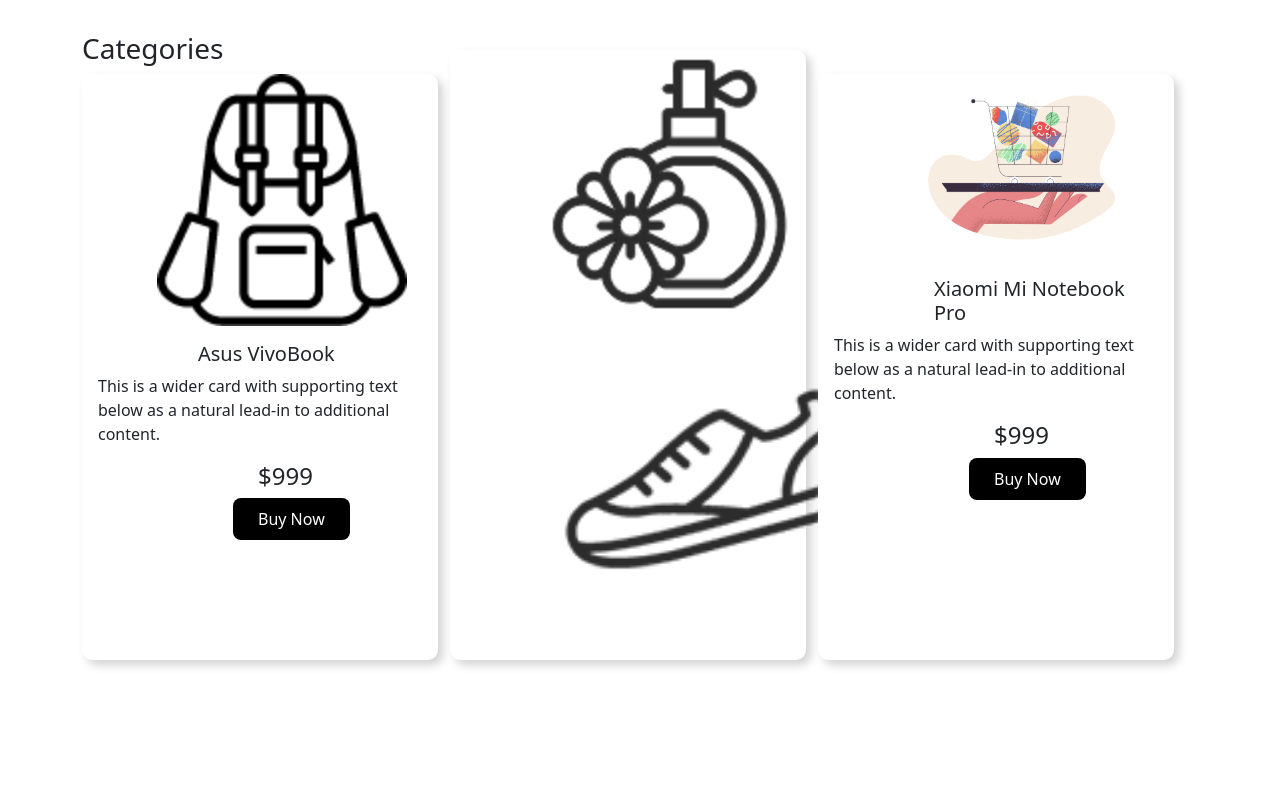
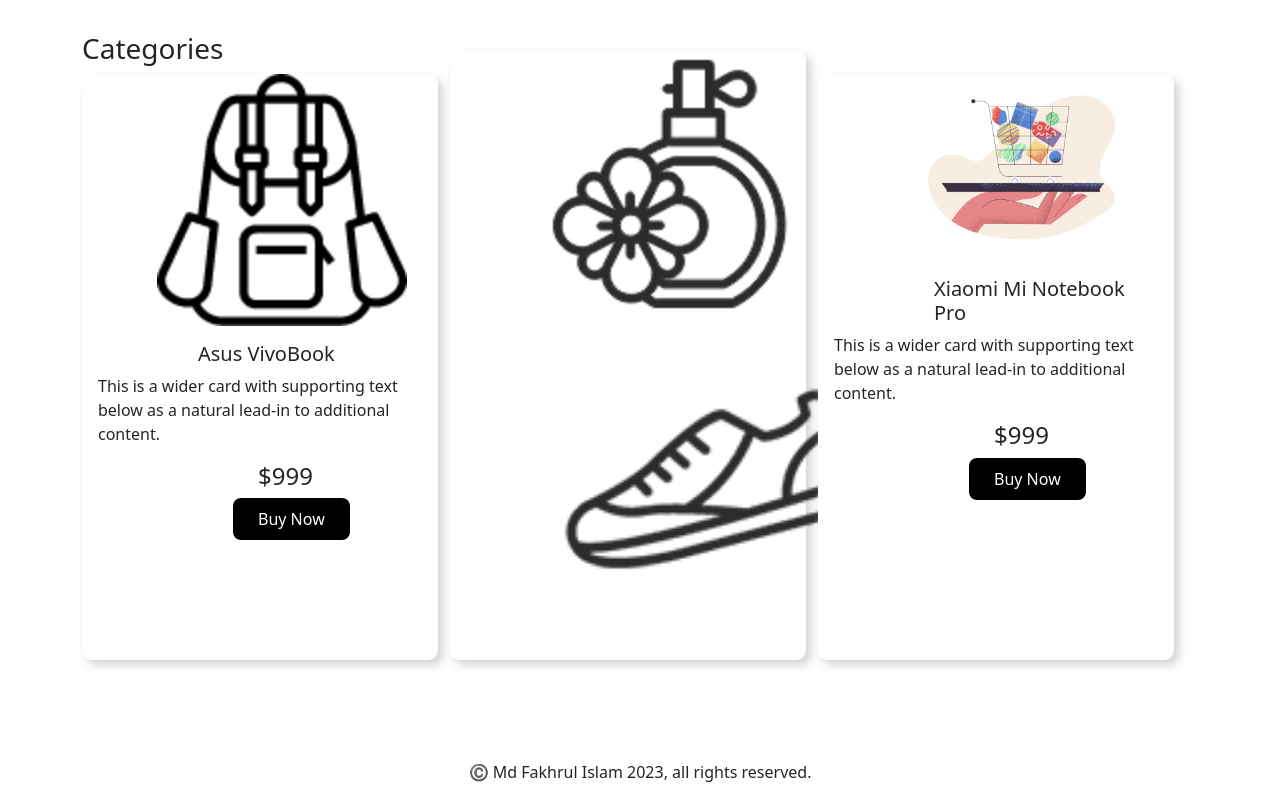
Before and after one commit to tazim5032/hot-gadgets, a plain HTML site: page index.html in a window 1280 px wide. Shown: the part 1884-2684 px from the top of the page. Before the commit the page ends 2644 px from the top, so only its background shows below. Drawn offline with nearby package versions, Linux system fonts and the light colour scheme.

Commit message:
third commit

```diff
--- a/index.html
+++ b/index.html
@@ -246,7 +246,9 @@
         </div>
     </div>
 
-
+    <footer>
+        <p>©️ Md Fakhrul Islam 2023, all rights reserved.</p>
+    </footer>
     <script src="https://cdn.jsdelivr.net/npm/bootstrap@5.3.0-alpha3/dist/js/bootstrap.bundle.min.js"
         integrity="sha384-ENjdO4Dr2bkBIFxQpeoTz1HIcje39Wm4jDKdf19U8gI4ddQ3GYNS7NTKfAdVQSZe"
         crossorigin="anonymous"></script>
--- a/style.css
+++ b/style.css
@@ -38,3 +38,6 @@
     background-image: url(bg-2.png);
     background-repeat: no-repeat;
 }
+footer p{
+    text-align: center;
+}
```
